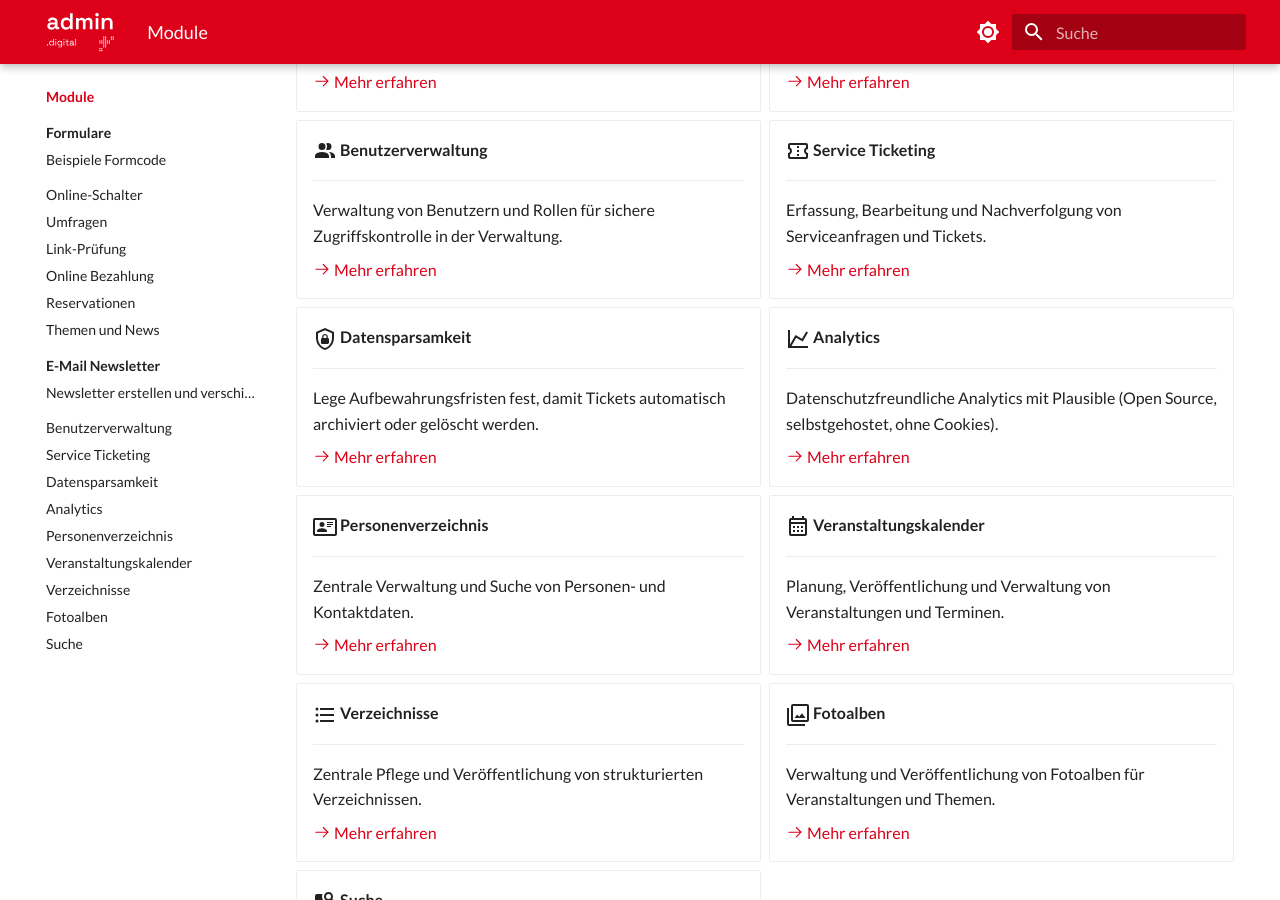
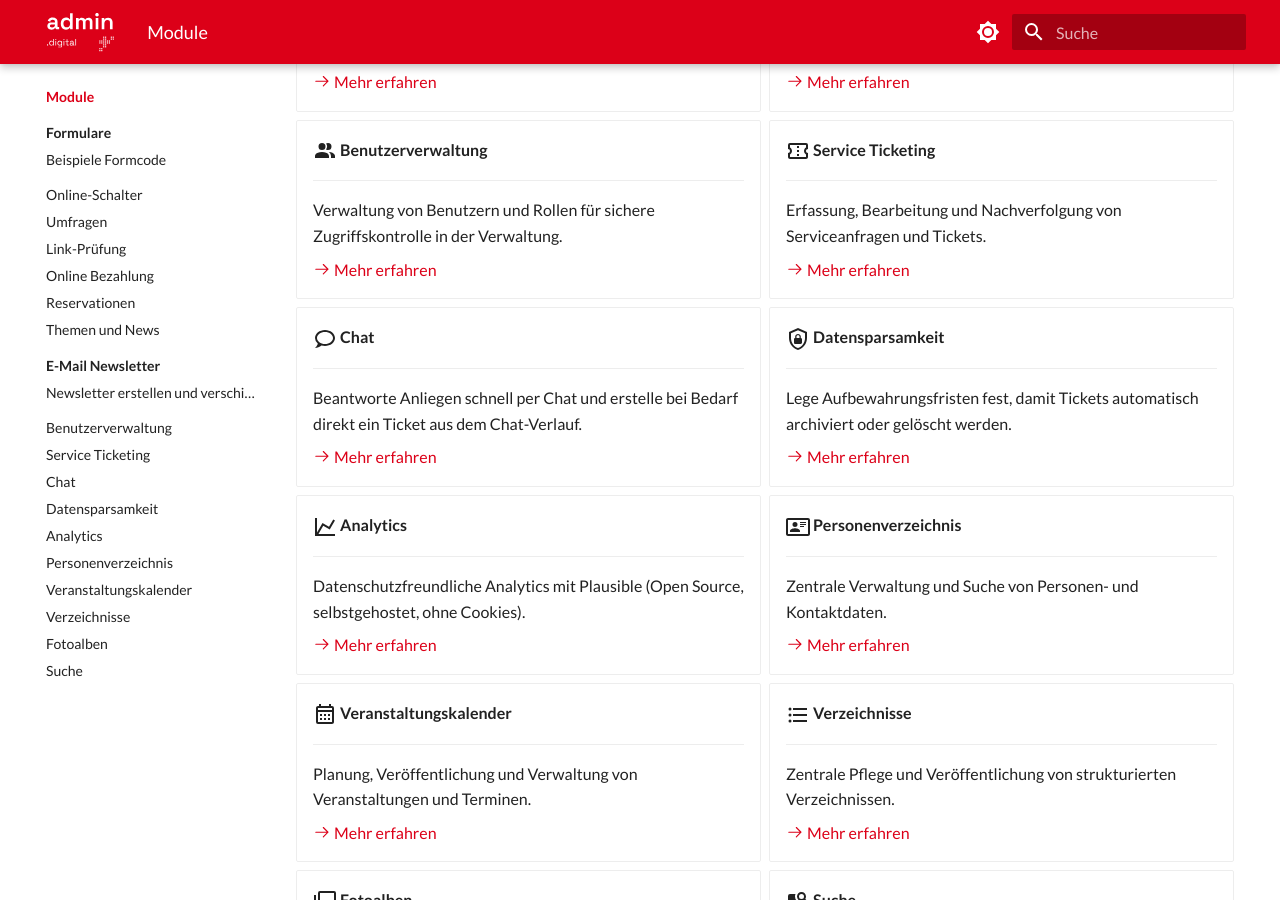
Before and after one commit to seantis/docs-admin-digital, an MkDocs documentation site: the page built from content/module/index.md, in a window 1280 px wide and 900 px high, scrolled down 999 px. Built offline with MkDocs 1.6.1 and Material for MkDocs 9.7.7, drawn with Linux system fonts in a browser that asks for light colours.

Commit message:
Modul Chat

```diff
--- a/content/module/index.md
+++ b/content/module/index.md
@@ -90,6 +90,14 @@ admin.digital bietet eine Reihe von Modulen, die speziell auf die Bedürfnisse d
 
     [:octicons-arrow-right-24: Mehr erfahren](/module/service-ticketing/)
 
+-   :material-chat-outline:{ .lg .middle } **Chat**
+
+    ---
+
+    Beantworte Anliegen schnell per Chat und erstelle bei Bedarf direkt ein Ticket aus dem Chat-Verlauf.
+
+    [:octicons-arrow-right-24: Mehr erfahren](/module/chat/)
+
 -   :material-shield-lock-outline:{ .lg .middle } **Datensparsamkeit**
 
     ---
--- a/mkdocs.yml
+++ b/mkdocs.yml
@@ -93,6 +93,7 @@ nav:
         - Newsletter erstellen und verschicken: module/e-mail-newsletter/erstellen-und-verschicken.md
       - Benutzerverwaltung: module/benutzerverwaltung/index.md
       - Service Ticketing: module/service-ticketing/index.md
+      - Chat: module/chat/index.md
       - Datensparsamkeit: module/datensparsamkeit/index.md
       - Analytics: module/analytics/index.md
       - Personenverzeichnis: module/personenverzeichnis/index.md
```
Also changed, not shown: content/module/chat/index.md (added, +29 -0 lines).
